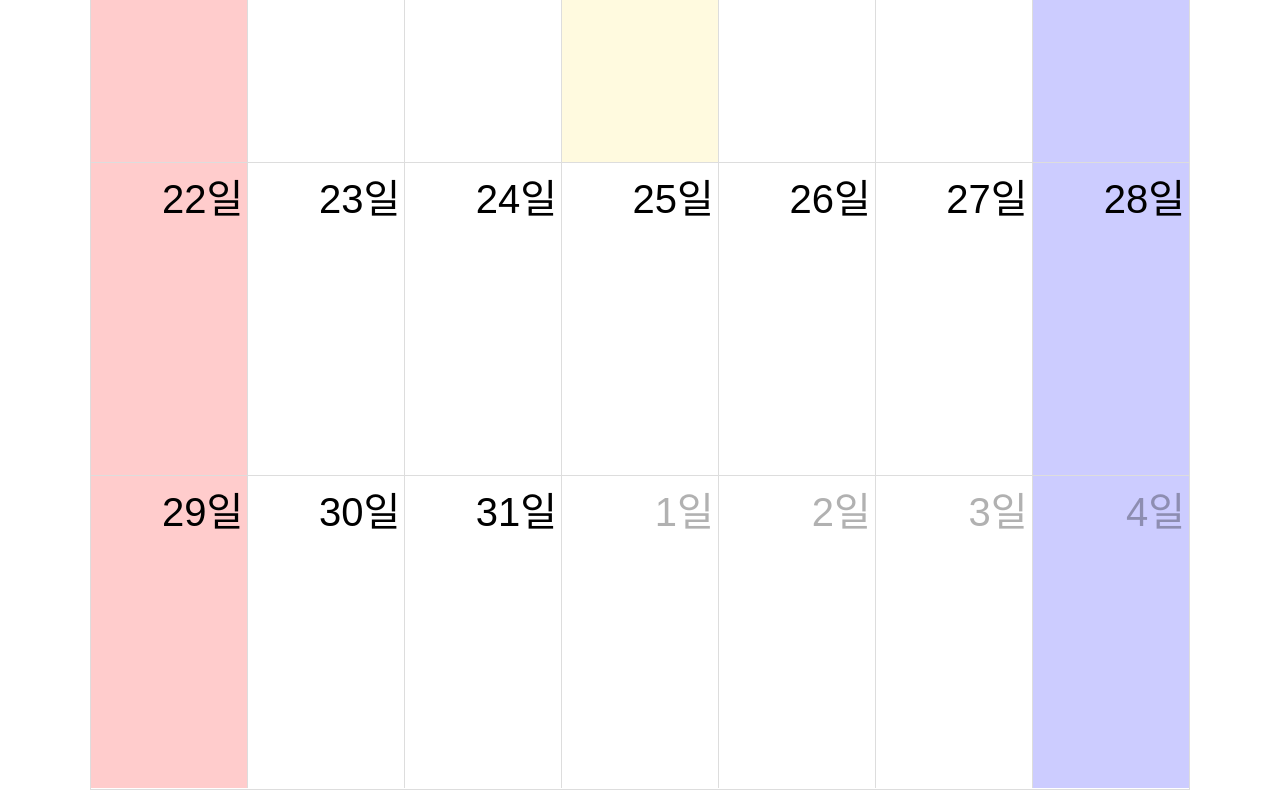
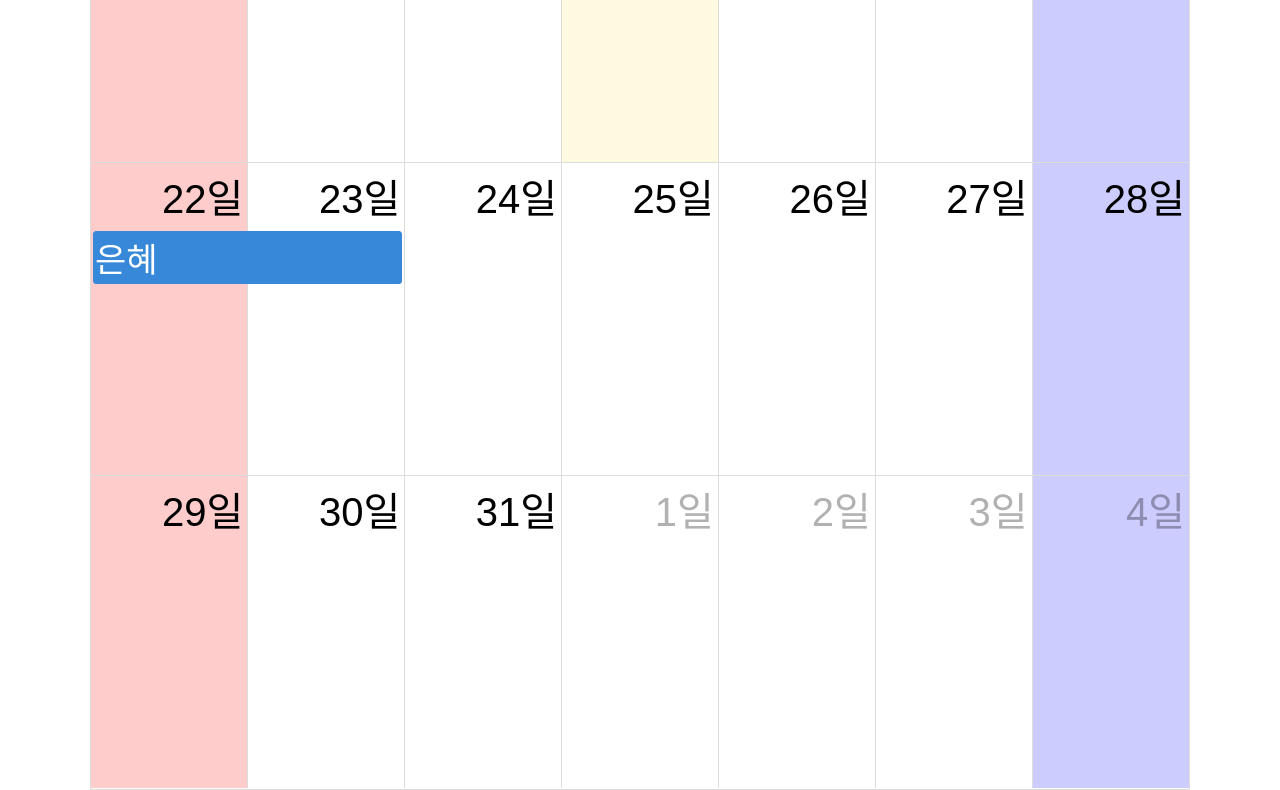
Before and after one commit to hanyong5/now_calendar, a plain HTML site: page calendar01.html in a window 1280 px wide. Shown: the part 1049-1839 px from the top of the page. Drawn offline with Linux system fonts and the light colour scheme; no server answers.

Commit message:
Update calendar01.html

```diff
--- a/calendar01.html
+++ b/calendar01.html
@@ -212,6 +212,12 @@
             url: 'https://www.youtube.com/watch?v=T1UuvWh1mH8',
             start: '2023-01-15',
             end:'2023-01-17'
+          },
+           {
+            title: '은혜',
+            url: 'https://www.youtube.com/watch?v=4BqTAjZ-Mp8',
+            start: '2023-01-22',
+            end:'2023-01-24'
           }
 
         ]
```
